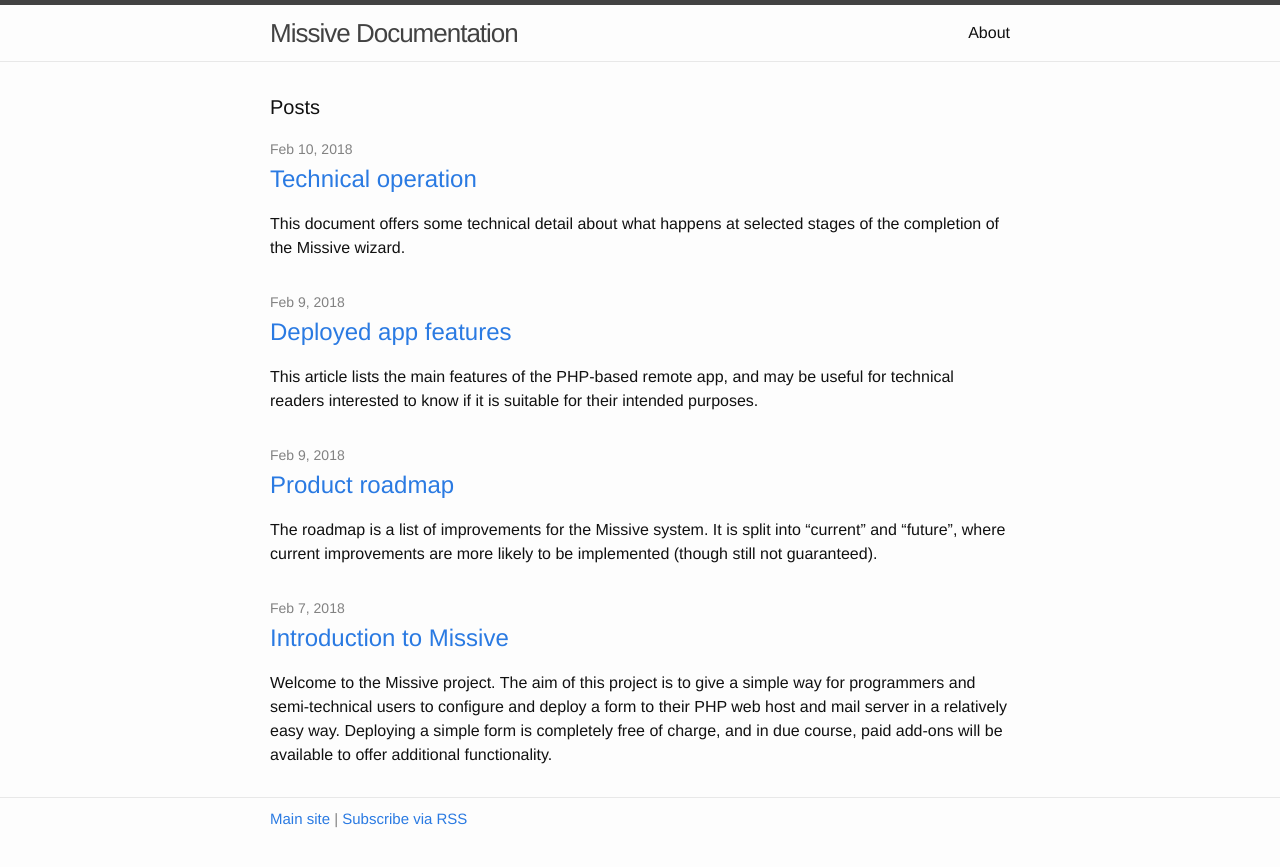
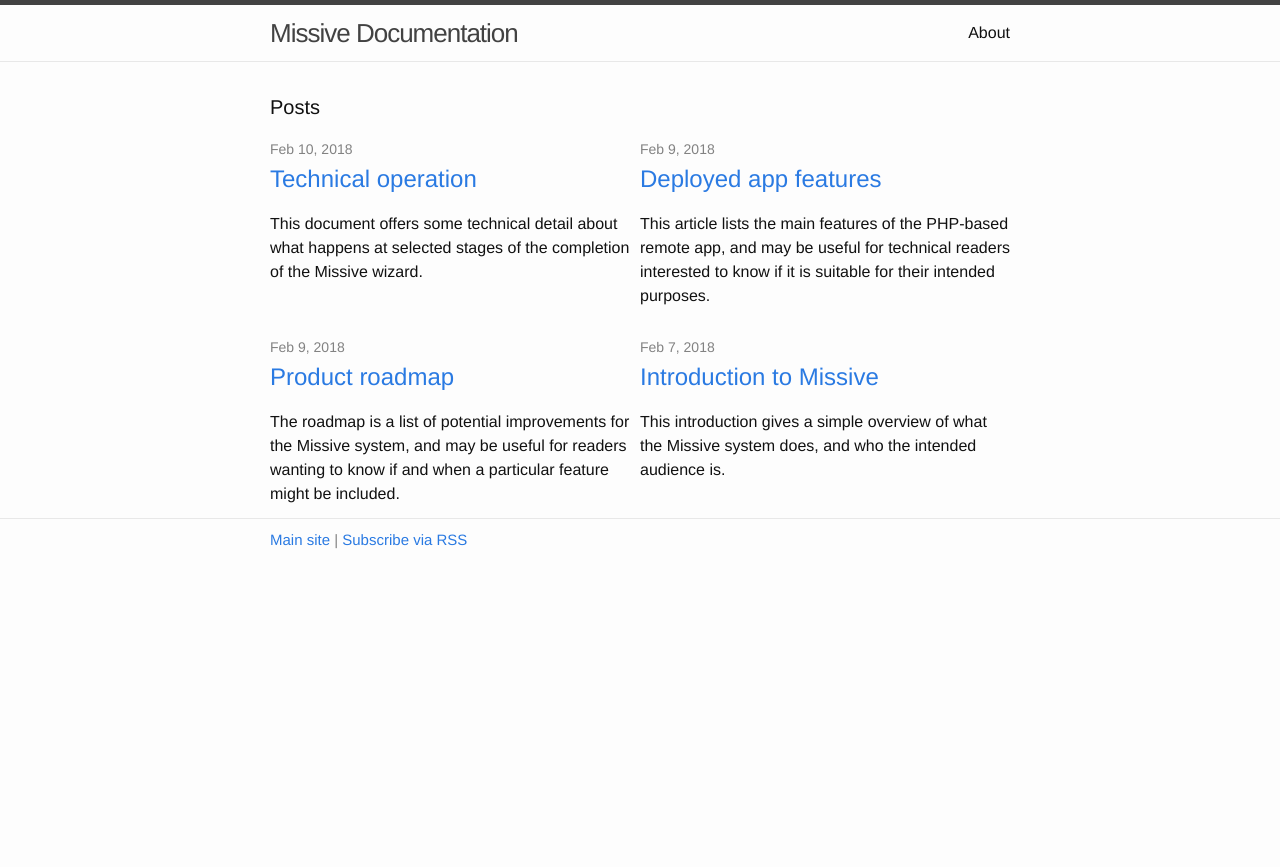
Before and after one commit to missive-app/docs, a Jekyll site: the page built from index.html, in a window 1280 px wide. Shown: the top 867 px of the page. Built offline with Jekyll 4.4.1, drawn with Linux system fonts in a browser that asks for light colours.

Commit message:
Add some manual excerpts and switch to two-col list format

```diff
--- a/_posts/2018-02-07-introduction.markdown
+++ b/_posts/2018-02-07-introduction.markdown
@@ -2,6 +2,9 @@
 layout: post
 title:  "Introduction to Missive"
 date:   2018-02-07 21:36:48 +0000
+excerpt: >
+  This introduction gives a simple overview of what the Missive system does,
+  and who the intended audience is.
 ---
 
 Welcome to the Missive project. The aim of this project is to give a simple way for
--- a/_posts/2018-02-09-roadmap.markdown
+++ b/_posts/2018-02-09-roadmap.markdown
@@ -2,6 +2,10 @@
 layout: post
 title: "Product roadmap"
 date:   2018-02-09 11:15:01 +0000
+excerpt: >
+  The roadmap is a list of potential improvements for the Missive system, and
+  may be useful for readers wanting to know if and when a particular feature
+  might be included.
 ---
 
 The roadmap is a list of improvements for the Missive system. It is split into
--- a/css/main.scss
+++ b/css/main.scss
@@ -70,3 +70,10 @@ footer.site-footer {
     border: 1px solid grey;
     padding: 4px 8px;
 }
+
+/* Two-column blog list */
+.post-list > li {
+    float: left;
+    width: 50%;
+    margin-bottom: 12px;
+}
```
